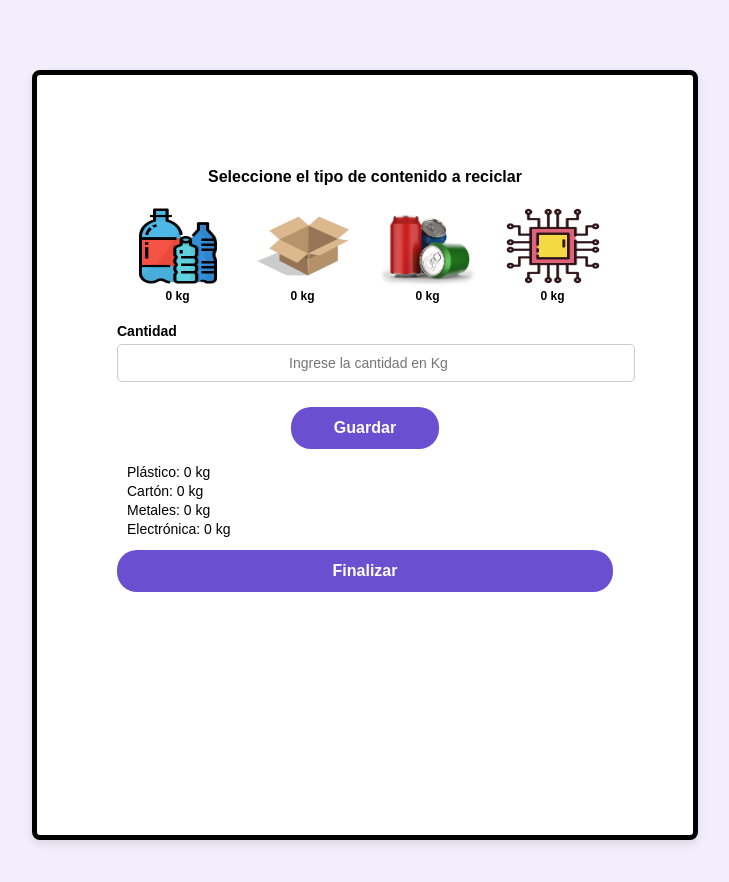
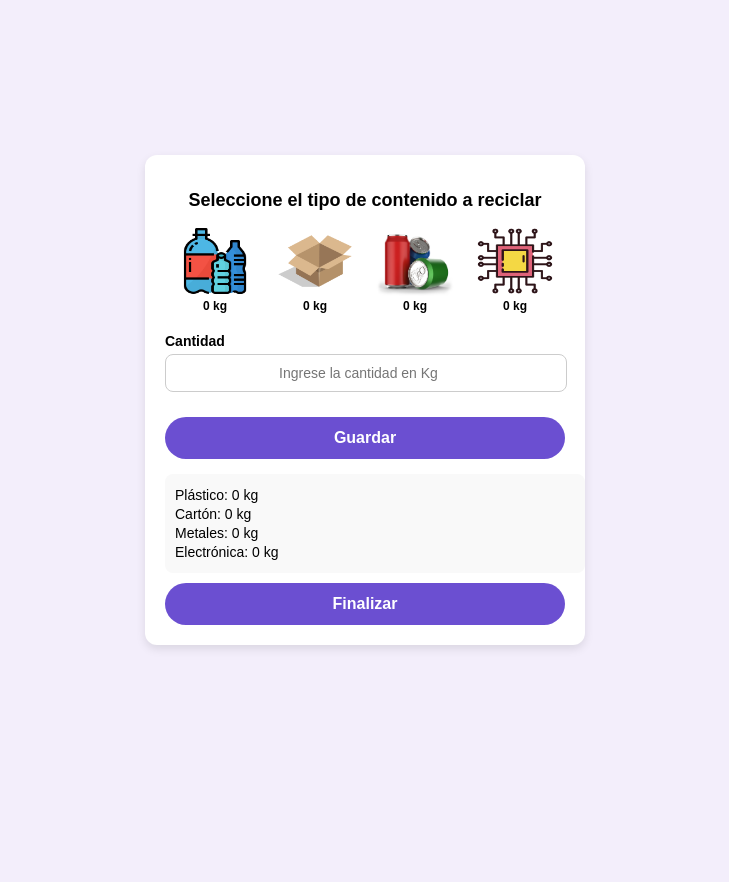
Before and after one commit to Criss2007/reciclaje, a plain HTML site: page login.html in a window 1280 px wide. Shown: the whole page, without its empty margins (275-1004 px from the left). After the commit the page ends 800 px from the top, so only its background shows below. Drawn offline with Linux system fonts and the light colour scheme.

Commit message:
login.css

```diff
--- a/login.css
+++ b/login.css
@@ -2,51 +2,58 @@ body {
     font-family: Arial, sans-serif;
     background-color: #f3eefb;
     text-align: center;
-    padding: 20px;
+    padding: 0;
     margin: 0;
+    display: flex;
+    justify-content: center;
+    align-items: center;
+    height: 100vh;
 }
 
 .container {
-    width: 40%;
-    height: 600px;
-    margin: 50px auto;
-    background:#ffffff;
-   padding: 80px;
-    border-radius: 8px;
-    border: 5px solid black;
+    width: 90%;
+    max-width: 400px;
+    height: auto;
+    margin: 20px auto;
+    background: #ffffff;
+    padding: 20px;
+    border-radius: 12px;
+    border: none;
     box-shadow: 0 4px 10px rgba(0, 0, 0, 0.1);
     text-align: center;
 }
 
 h2 {
-    font-size: 16px;
+    font-size: 18px;
     font-weight: bold;
-    margin-bottom: 15px;
+    margin-bottom: 10px;
 }
 
 .icon-container {
     display: flex;
     justify-content: center;
-    gap: 15px;
+    gap: 10px;
     margin-bottom: 15px;
+    flex-wrap: wrap;
 }
 
 .icon {
     cursor: pointer;
     padding: 5px;
-    border-radius: 5px;
+    border-radius: 8px;
     display: flex;
     flex-direction: column;
     align-items: center;
+    transition: transform 0.2s;
 }
 
 .icon img {
-    width: 100px;
-    height: 80px;
+    width: 80px;
+    height: 70px;
 }
 
 .icon.selected {
-    border: 4px solid rgb(0, 0, 0);
+    border: 3px solid #6b4fd1;
     border-radius: 10px;
     padding: 5px;
 }
@@ -65,30 +72,31 @@ h2 {
 label {
     font-weight: bold;
     display: block;
-    text-align: left;
     font-size: 14px;
     margin-bottom: 5px;
 }
 
 input {
-    width: 100%;
+    width: calc(100% - 20px);
     padding: 10px;
     border: 1px solid #ccc;
-    border-radius: 5px;
+    border-radius: 8px;
     font-size: 14px;
     text-align: center;
+    outline: none;
 }
 
 button {
-    width: 30%;
+    width: 100%;
     padding: 12px;
     border: none;
-    border-radius: 20px;
+    border-radius: 25px;
     font-size: 16px;
     background-color: #6b4fd1;
     color: white;
     cursor: pointer;
     font-weight: bold;
+    transition: background 0.3s;
     margin-top: 10px;
 }
 
@@ -98,12 +106,12 @@ button:hover {
 
 .resultados {
     text-align: left;
-    right: px;
-    width: 700px;
-    height: 23;
+    width: 100%;
     margin-top: 15px;
     font-size: 14px;
-    padding-left: 10px;
+    padding: 10px;
+    background: #f9f9f9;
+    border-radius: 8px;
 }
 
 .resultados p {
@@ -112,7 +120,6 @@ button:hover {
 
 #finalizar {
     background-color: #6b4fd1;
-    padding: 12px;
     width: 100%;
     font-weight: bold;
 }
```
